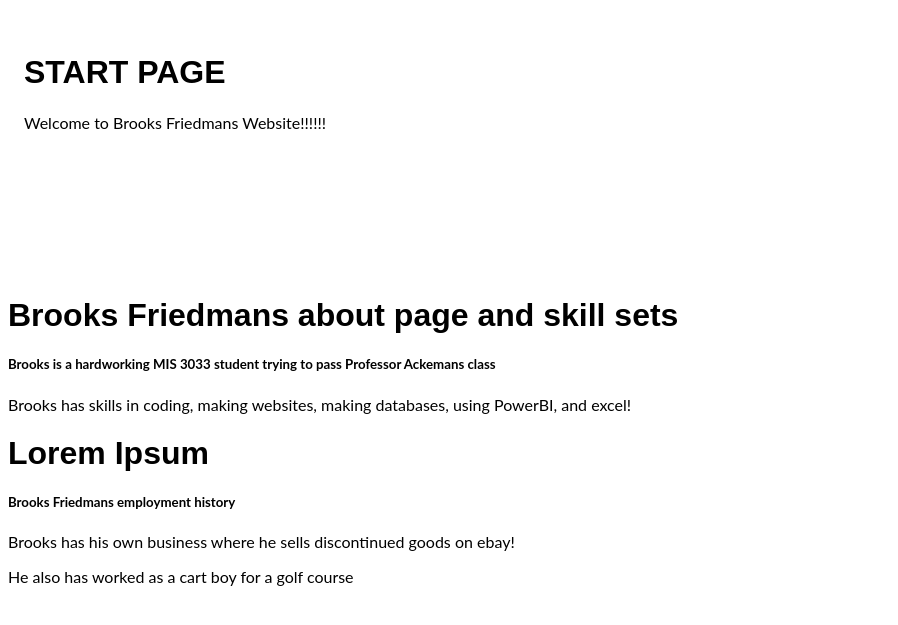
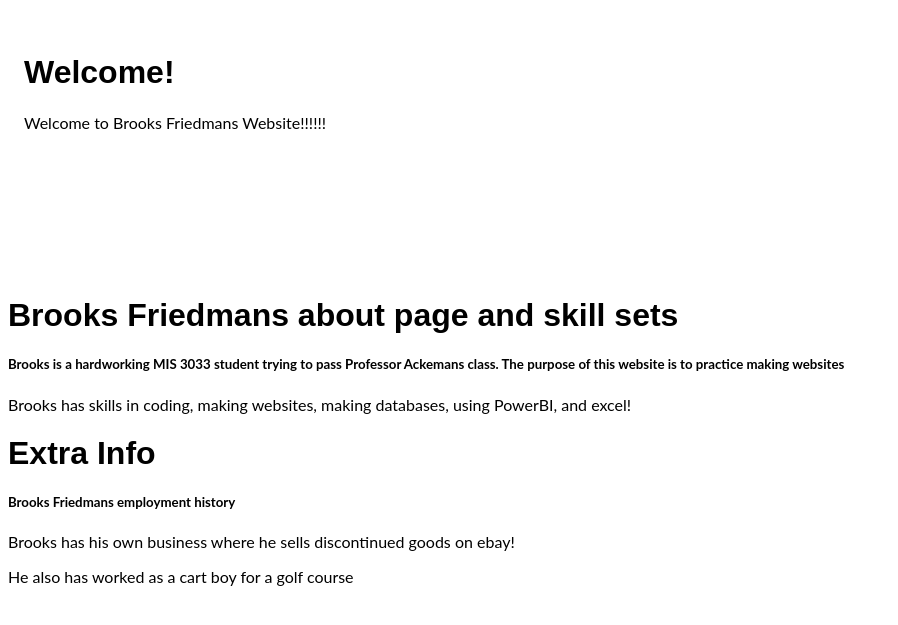
Before and after one commit to brooksfriedman/brooksfriedman.github.io, a plain HTML site: page index.html/index.html in a window 1280 px wide. Shown: the part 103-728 px from the top of the page, without its empty margins (0-898 px from the left). Drawn offline with Linux system fonts and the light colour scheme.

Commit message:
Almost there!!!

```diff
--- a/index.html/index.html
+++ b/index.html/index.html
@@ -5,7 +5,7 @@
     <meta charset="UTF-8">
 
     <style>
-        body, h1, h2, h3, h4, h5, h6 {
+        body, h1, h2, h3, h4, h5 {
             font-family: "Lato", sans-serif
         }
 
@@ -24,7 +24,7 @@
 
 
     <header class="container red center" style="padding:128px 16px">
-        <h1 class="margin jumbo">START PAGE</h1>
+        <h1 class="margin jumbo">Welcome!</h1>
         <p class="xlarge">Welcome to Brooks Friedmans Website!!!!!!</p>
     </header>
 
@@ -32,7 +32,7 @@
         <div class="content">
             <div class="twothird">
                 <h1>Brooks Friedmans about page and skill sets</h1>
-                <h5 class="padding-32">Brooks is a hardworking MIS 3033 student trying to pass Professor Ackemans class</h5>
+                <h5 class="padding-32">Brooks is a hardworking MIS 3033 student trying to pass Professor Ackemans class.  The purpose of this website is to practice making websites</h5>
 
                 <p class="text-grey">
                     Brooks has skills in coding, making websites, making databases, using PowerBI, and excel!
@@ -52,7 +52,7 @@
             </div>
 
             <div class="twothird">
-                <h1>Lorem Ipsum</h1>
+                <h1>Extra Info</h1>
                 <h5 class="padding-32">Brooks Friedmans employment history </h5>
 
                 <p class="text-grey">
```
